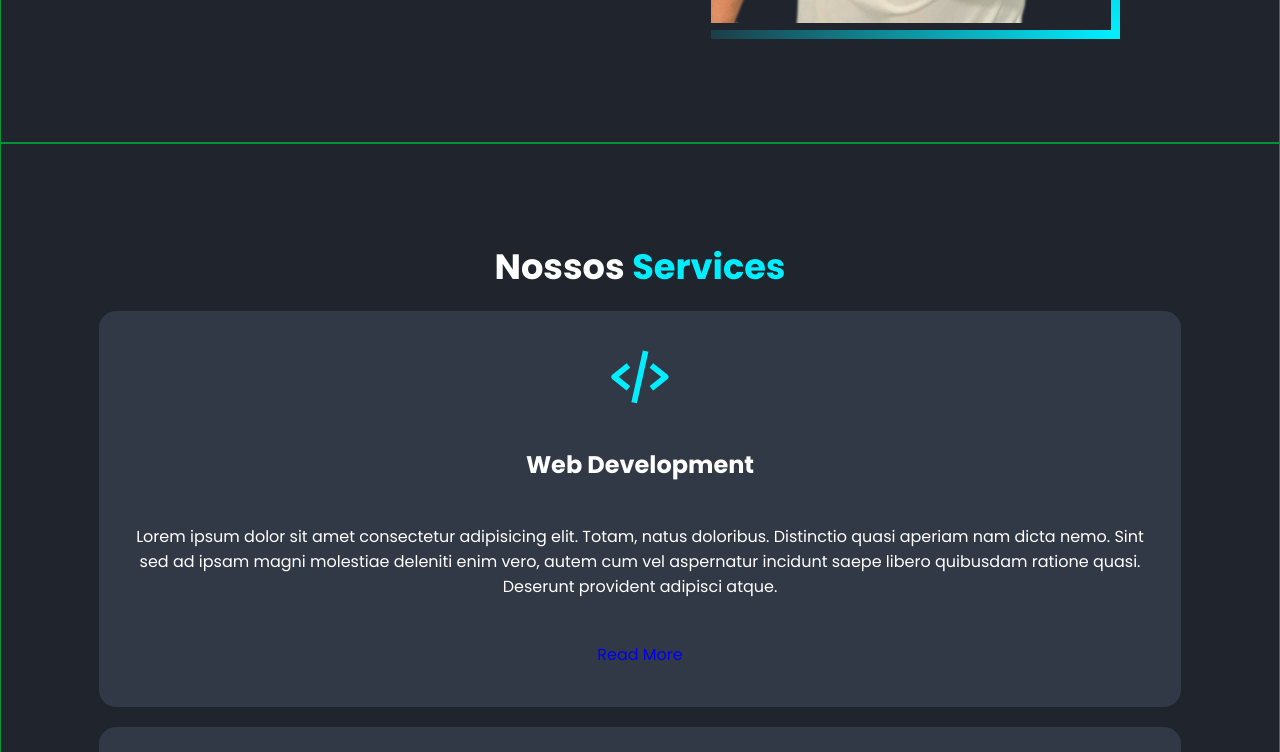
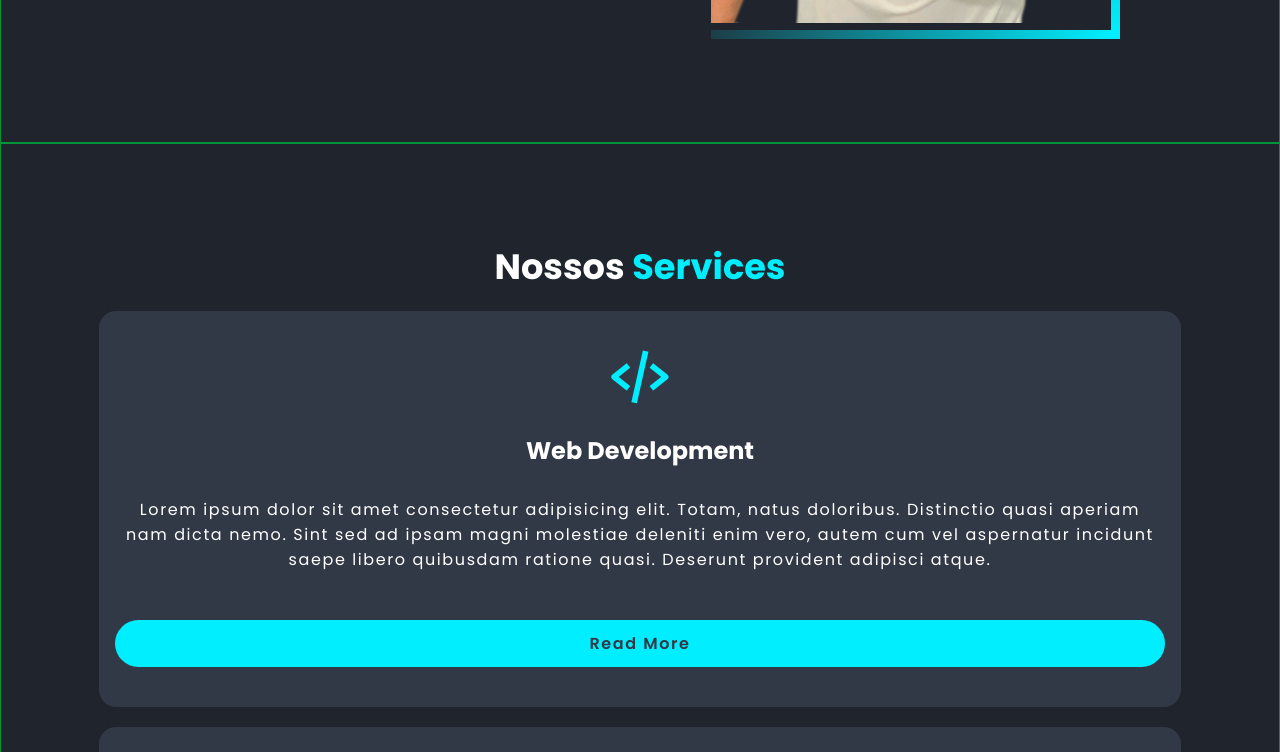
Before and after one commit to mukadevelop/portfolio-html-css-js, a plain HTML site: page index.html in a window 1280 px wide. Shown: the part 657-1409 px from the top of the page. Drawn offline with nearby package versions, Linux system fonts and the light colour scheme.

Commit message:
alteração no services box

```diff
--- a/css/style.css
+++ b/css/style.css
@@ -176,11 +176,33 @@ span {
 
 .services-box p {
     margin: 0.5rem;
-    letter-spacing: 0.1;
+    letter-spacing: 0.1rem;
     /* N lines ... */
     display: -webkit-box;
+    -webkit-line-clamp: 4;
+    -line-clamp: ;
     -webkit-box-orient: vertical;
-    -webkit-line-clamp: 3;
-    -line-clam
     overflow: hidden;
+    text-overflow: ellipsis;
 }
+
+/* ===== button ===== */
+.btn {
+    display: inline-block;
+    padding: 0.7rem 1.8rem;
+    background-color: var(--main-color);
+    border-radius: 2rem;
+    color: var(--bg-color-02);
+    font-weight: 600;
+    letter-spacing: 0.1rem;
+    transition: 0.3s ease;
+    margin-top: 1.2rem;
+}
+
+.btn:hover {
+    box-shadow: 0 0 0.3rem var(--main-color);
+    background-color: inherit;
+    color: var(--main-color);
+    cursor: pointer;
+}
+/* ===== /button ===== */
```
